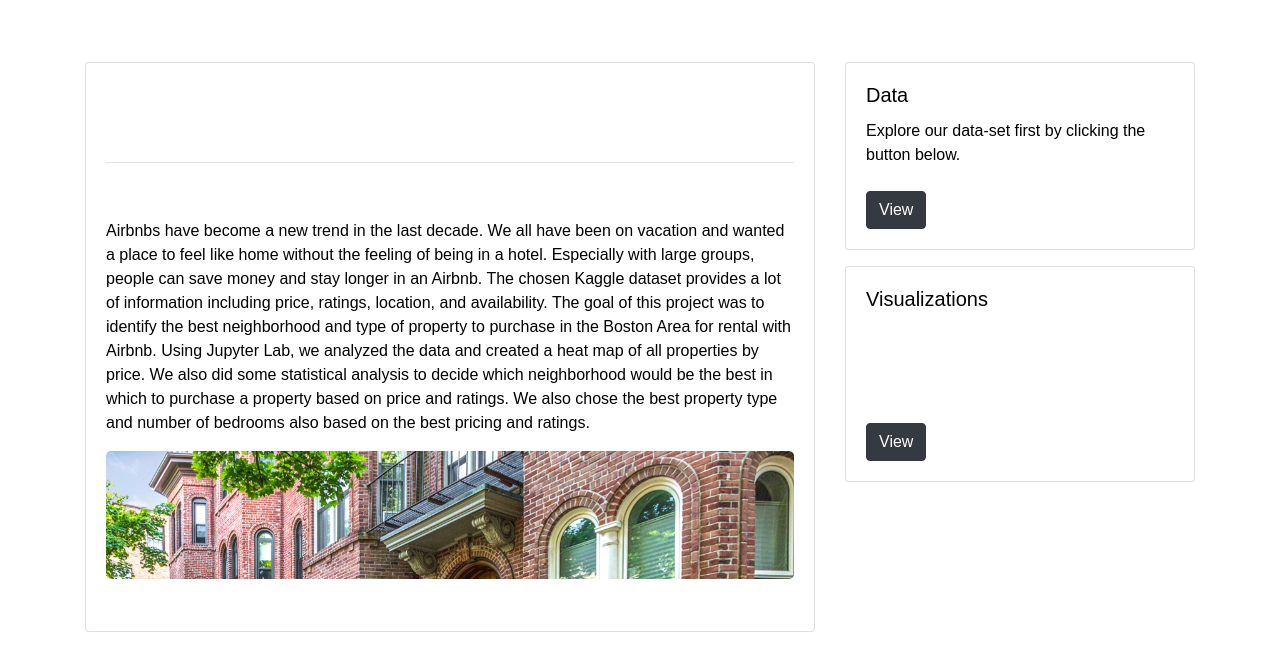
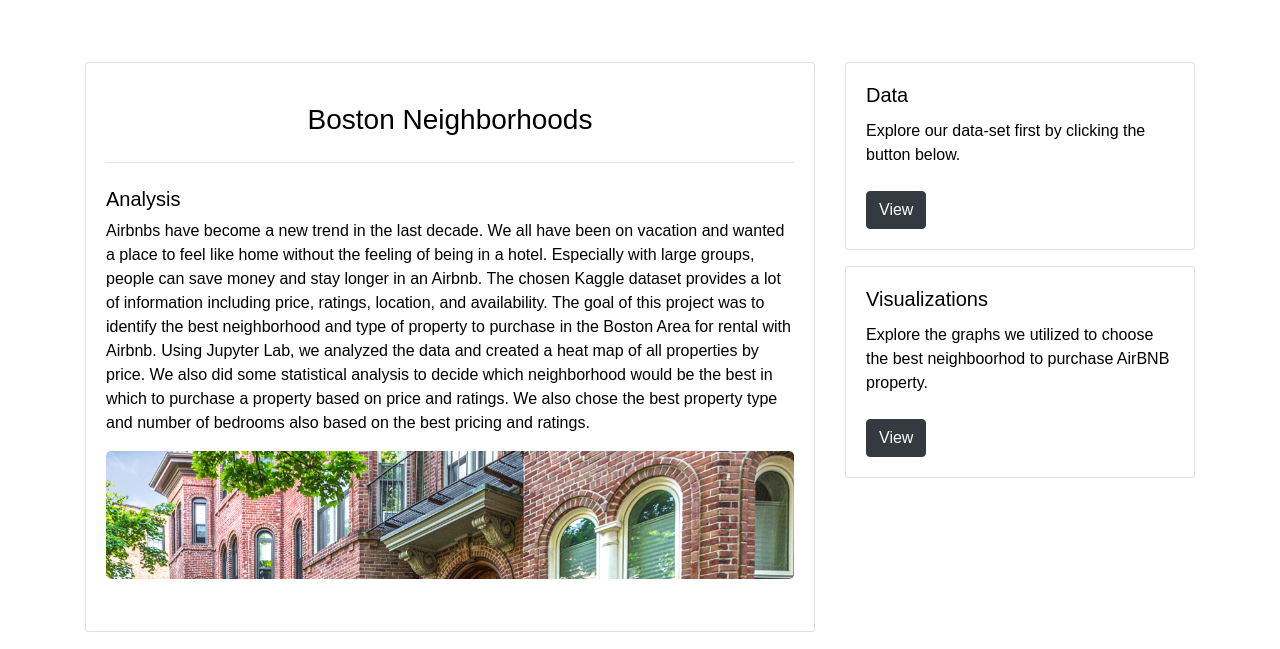
Before and after one commit to BrynnaBridges/airbnb, a Flask app: page / in a window 1280 px wide. Shown: the part 510-1159 px from the top of the page. Run offline with Flask 2, Linux system fonts and the light colour scheme; some libraries are stand-ins or nearby versions.

Commit message:
update color

```diff
--- a/templates/index.html
+++ b/templates/index.html
@@ -62,9 +62,9 @@
       <div class="col-md-8 col-xs-12 col-sm-12 mt-3">
         <div class="card mt-3 home-card">
           <div class="card-body">
-            <h3>Boston Neighborhoods</h3>
+            <h3 style="color:black">Boston Neighborhoods</h3>
             <hr>
-            <h5 class="mt-4">Analysis</h5>
+            <h5 class="mt-4"style="color:black">Analysis</h5>
             <p style="color:black">
                 Airbnbs have become a new trend in the last decade. We all have been on vacation and wanted a place to feel like home without the feeling of being in a hotel. Especially with large groups, people can save money and stay longer in an Airbnb. The chosen Kaggle dataset provides a lot of information including price, ratings, location, and availability.
 
@@ -88,7 +88,7 @@
         <div class="card mt-3 home-card">
           <div class="card-body">
             <h5 class="card-title"  style="color:black">Visualizations</h5>
-            <p class="card-text" style="color:black"></p>>Explore the graphs we utilized to choose the best neighboorhod to purchase AirBNB property.</p>
+            <p class="card-text" style="color:black">Explore the graphs we utilized to choose the best neighboorhod to purchase AirBNB property.</p>
             <a type="button" href="heatmap" class="btn btn-dark orange-btn mt-2">View </a>
         </div>
           </div>
```
